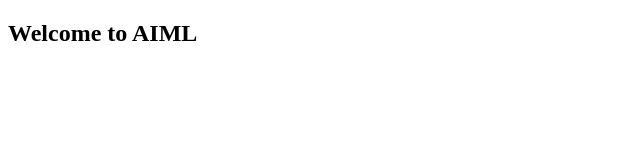
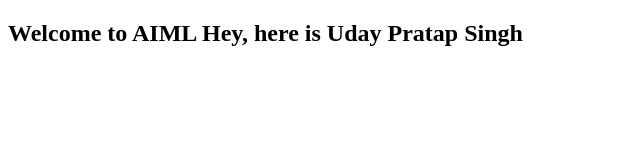
Before and after one commit to uday-1801/FSDAIML, a plain HTML site: page index.html in a window 1280 px wide. Shown: the whole page, without its empty margins (0-640 px from the left). Drawn offline with Linux system fonts and the light colour scheme.

Commit message:
Added index.html file

```diff
--- a/index.html
+++ b/index.html
@@ -8,6 +8,7 @@
 <body>
     <h2>
         Welcome to AIML
+        Hey, here is Uday Pratap Singh
 
     </h2>
 </body>
```
